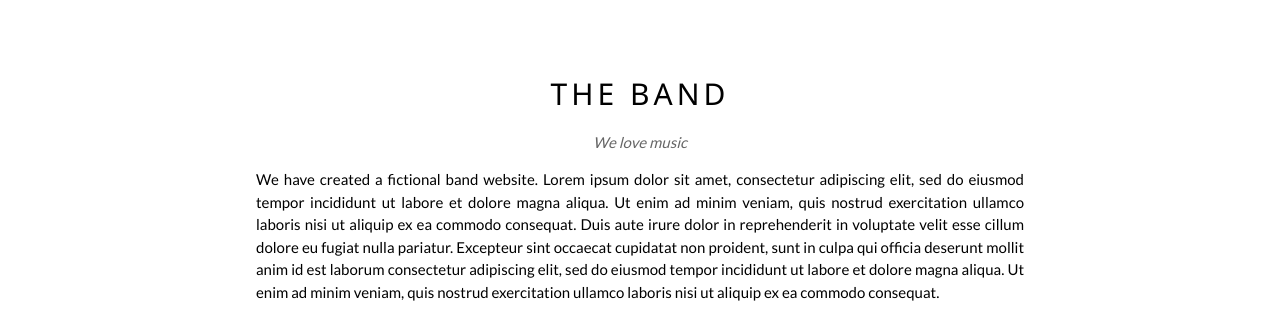
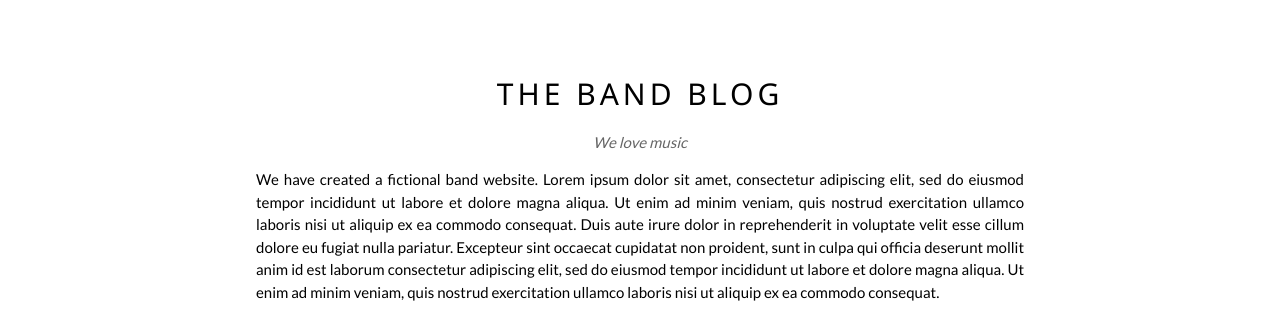
Before and after one commit to ShuklaVijayKumar/blogpost, a plain HTML site: page index.html in a window 1280 px wide. Shown: the part 72-387 px from the top of the page. Drawn offline with nearby package versions, Linux system fonts and the light colour scheme.

Commit message:
first Commit

```diff
--- a/index.html
+++ b/index.html
@@ -68,7 +68,7 @@
 
   <!-- The Band Section -->
   <div class="w3-container w3-content w3-center w3-padding-64" style="max-width:800px" id="band">
-    <h2 class="w3-wide">THE BAND</h2>
+    <h2 class="w3-wide">THE BAND BLOG</h2>
     <p class="w3-opacity"><i>We love music</i></p>
     <p class="w3-justify">We have created a fictional band website. Lorem ipsum dolor sit amet, consectetur adipiscing elit, sed do eiusmod tempor incididunt ut labore et dolore magna aliqua. Ut enim ad minim veniam, quis nostrud exercitation ullamco laboris nisi ut aliquip
       ex ea commodo consequat. Duis aute irure dolor in reprehenderit in voluptate velit esse cillum dolore eu fugiat nulla pariatur. Excepteur sint occaecat cupidatat non proident, sunt in culpa qui officia deserunt mollit anim id est laborum consectetur
```
